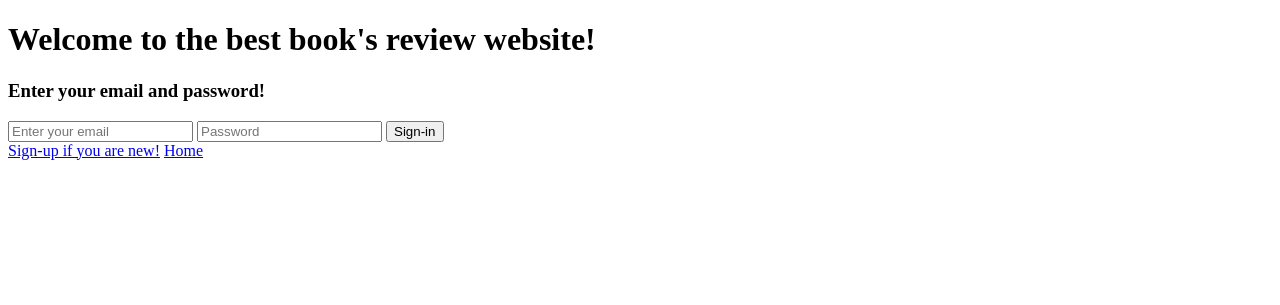
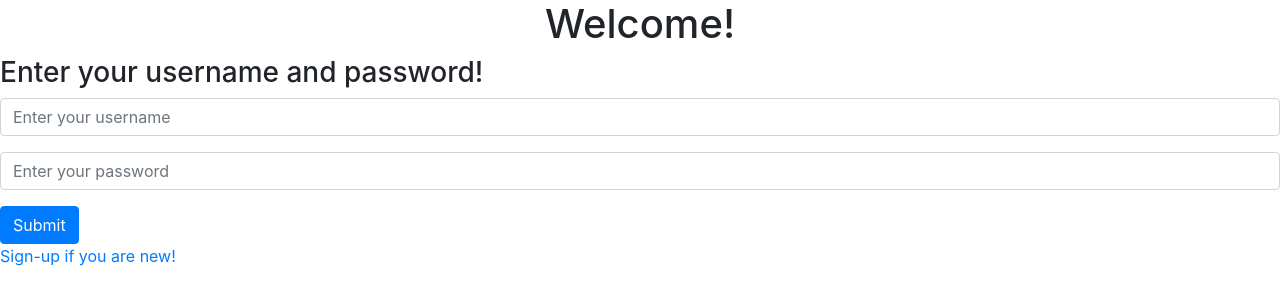
Before and after one commit to angelgarciafrias/1_Project1, a Flask app: page / in a window 1280 px wide. Shown: the top 305 px of the page. Run offline with Flask 2, Linux system fonts and the light colour scheme; some libraries are stand-ins or nearby versions.

Commit message:
Log-in password hash

```diff
--- a/application.py
+++ b/application.py
@@ -7,55 +7,66 @@ from sqlalchemy.orm import scoped_session, sessionmaker
 from models import *
 
 app = Flask(__name__)
+
 app.config["SQLALCHEMY_DATABASE_URI"] = "postgres://ukiqyxpjytmnqk:752de8d60c9db6736c5d9d6a7972a70228fad45de4dc1b466833f93108bcd018@ec2-79-125-26-232.eu-west-1.compute.amazonaws.com:5432/d23cjhe2n1foda"
 app.config["SQLALCHEMY_TRACK_MODIFICATIONS"] = False
 db.init_app(app)
 
 # Index page for sign-in or sign-up
-@app.route("/")
+@app.route("/", methods=["GET", "POST"])
 def index():
-    return render_template("index.html")
+
+    if request.method == "GET":
+        return render_template("index.html")
+
+    if request.method == "POST":
+        """get username and password"""
+        username = request.form.get("username")
+
+        """check if username and password are valid"""
+        u = Users.query.filter_by(username=username).first()
+
+        if (u and u.check_password(request.form.get("password_input"))):
+            list_books = Books.query.all()
+            return render_template("home.html",list_books=list_books)
+        else:
+            return render_template("error.html", message="Wrong username or password.")
 
 # Page for sign-up
-@app.route("/register")
+@app.route("/register", methods=["GET", "POST"])
 def register():
-    """get information from user"""
-    email = request.form.get("email")
-    password = request.form.get("password")
 
-    """check if information is valid"""
+    if request.method == "GET":
+        return render_template("register.html")
 
-    """add username and password to database"""
+    if request.method == "POST":
 
+        """check if username is valid"""
+        username_check = Users.query.get(request.form.get("username"))
+        if username_check:
+            return render_template("error.html", message="Username already taken.")
 
-    return render_template("register.html",email=email,password=password)
+        """add username and password to database"""
+        u = Users(username=request.form.get("username"),email=request.form.get("email"))
+        u.set_password(request.form.get("password"))
+        db.session.add(u)
+        db.session.commit()
+        return render_template("index.html")
 
 # Home page with search bar and book list
-@app.route("/home")
+@app.route("/home", methods=["GET", "POST"])
 def home():
-    """get log-in information from user"""
-    email = request.form.get("email")
-    password = request.form.get("password")
-
-    """check if username and password match database"""
     list_books = Books.query.all()
-
     return render_template("home.html",list_books=list_books)
 
-
-@app.route("/book/<string:isbn>")
+@app.route("/home/<string:isbn>")
 def book(isbn):
-
     """list details of books"""
-    # isbn = "0590554107"
     details_books = Books.query.get(isbn)
 
     """get reviews from users"""
     text_review = request.form.get("review")
-
-    # reviews_isbn = "0590554107"
     list_reviews = Reviews.query.get(isbn)
-
 
     """list reviews from Goodread"""
 
@@ -63,4 +74,4 @@ def book(isbn):
 
 @app.route("/api")
 def api():
-    return "To do"
+    return render_template("error.html", message="Pendiente")
--- /dev/null
+++ b/static/css/styles.css
@@ -0,0 +1,3 @@
+h1{
+    text-align: center;
+}
--- a/templates/index.html
+++ b/templates/index.html
@@ -1,22 +1,22 @@
 {% extends "layout.html" %}
 
 {% block heading %}
-    Welcome to the best book's review website!
+    <h1>Welcome!</h1>
 {% endblock %}
+{% block body %}
+    <h3>Enter your username and password!</h3>
 
-{% block body %}
-
-    <h3>Enter your email and password!</h3>
-
-    <form action="{{ url_for('home') }}" method="POST">
-        <input type="email" name="name" placeholder="Enter your email">
-        <input type="password" name="password" placeholder="Password">
-        <button>Sign-in</button>
-    </form>
-
+    <div>
+        <form action="{{ url_for('index') }}" method="POST">
+            <div class="form-group">
+                <input type="text" name = "username" class="form-control" placeholder="Enter your username">
+            </div>
+            <div class="form-group">
+                <input type="password" name="password_input" class="form-control" placeholder="Enter your password">
+            </div>
+            <button type="submit" class="btn btn-primary">Submit</button>
+        </form>
+    </div>
     <a href="{{ url_for('register') }}"> Sign-up if you are new!</a>
 
-
-    <a href="{{ url_for('home') }}"> Home</a>
-
 {% endblock %}
--- a/templates/layout.html
+++ b/templates/layout.html
@@ -1,15 +1,23 @@
 <!DOCTYPE html>
 <html>
-    <head>
-        <title>
-            Book's Reviews
-        </title>
-        {% block head %}
-        {% endblock %}
-    </head>
-    <body>
-        <h1>{% block heading %}{% endblock %}</h1>
-        {% block body %}
-        {% endblock %}
-    </body>
+<head>
+    <title>Book's Reviews</title>
+    <link rel="stylesheet" type="text/css" href="{{ url_for('static', filename='css/styles.css') }}">
+    <link rel="stylesheet" href="https://stackpath.bootstrapcdn.com/bootstrap/4.4.1/css/bootstrap.min.css"
+        integrity="sha384-Vkoo8x4CGsO3+Hhxv8T/Q5PaXtkKtu6ug5TOeNV6gBiFeWPGFN9MuhOf23Q9Ifjh" crossorigin="anonymous">
+    <link rel="stylesheet" type="text/css" href="http://ajax.aspnetcdn.com/ajax/jquery.dataTables/1.9.0/css/jquery.dataTables.css">
+    <link rel="stylesheet" type="text/css" href="http://ajax.aspnetcdn.com/ajax/jquery.dataTables/1.9.0/css/jquery.dataTables_themeroller.css">
+    <script type="text/javascript" charset="utf8" src="http://ajax.aspnetcdn.com/ajax/jQuery/jquery-1.7.1.min.js"></script>
+    <script type="text/javascript" charset="utf8" src="http://ajax.aspnetcdn.com/ajax/jquery.dataTables/1.9.0/jquery.dataTables.min.js"></script>
+    <script>
+        $(document).ready(function() {
+            $('#mytable').dataTable();
+            $('#mytable').show();
+        } );
+    </script>
+</head>
+<body>
+    {% block heading %}{% endblock %}
+    {% block body %}{% endblock %}
+</body>
 </html>
--- a/templates/register.html
+++ b/templates/register.html
@@ -1,15 +1,16 @@
 {% extends "layout.html" %}
 
 {% block heading %}
-    Sign-up in our website!
+    <h1>Sign-up in our website!</h1>
 {% endblock %}
 
 {% block body %}
 
     <h3>Sign-up, we will keep your information safe!</h3>
 
-    <form action="{{ url_for('index') }}" method="POST">
+    <form action="{{ url_for('register') }}" method="POST">
         <input type="email" name="email" placeholder="Enter your email">
+        <input type="text" name="username" placeholder="Enter your username">
         <input type="password" name="password" placeholder="Password">
         <button>Sign-up</button>
     </form>
--- a/templates/styles.css
+++ /dev/null
@@ -1,5 +0,0 @@
-h1 {
-    color: teal;
-    text-align: center;
-    padding: 10px;
-}
--- a/terminal.txt
+++ b/terminal.txt
@@ -3,7 +3,7 @@ cd 2_Project1/
 touch terminal.txt
 
 git add -A #(update all files)
-git commit -m "Update 15h" #(submit changes)
+git commit -m "Log-in and tables done!" #(submit changes)
 git push #(upload changes)
 
 
```
Also changed, not shown: models.py (+8 -1 lines), templates/book.html (+9 -1 lines), templates/error.html (added, +20 -0 lines), templates/home.html (+2 -16 lines), templates/sucess.html (added, +11 -0 lines), 2 other files.
